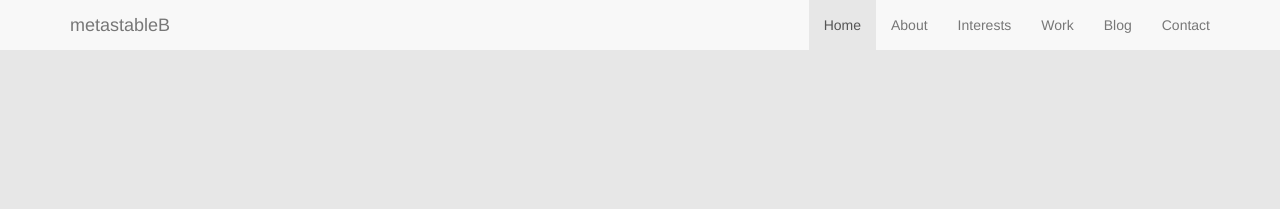
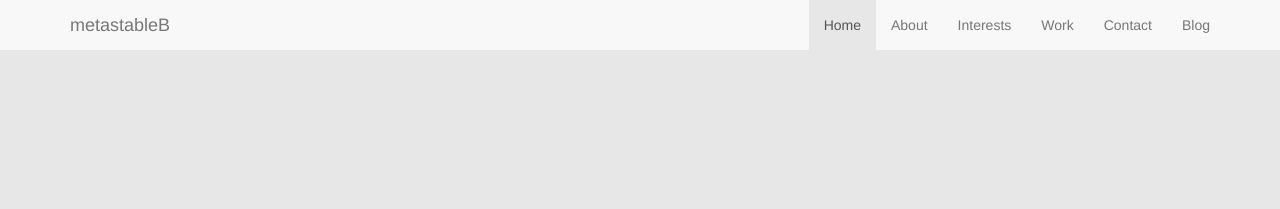
Before and after one commit to metastableB/metastableB.github.io, a Jekyll site: the page built from index.html, in a window 1280 px wide. Shown: the top 209 px of the page. Built offline with Jekyll 4.4.1, drawn with Linux system fonts in a browser that asks for light colours; nearby versions of some CDN libraries.

Commit message:
adding navbar

```diff
--- a/_includes/navbar_home.html
+++ b/_includes/navbar_home.html
@@ -22,23 +22,28 @@ aria-expanded controls the state of the items (like being collapsed)
 		        <span class="icon-bar"></span>
 		        <span class="icon-bar"></span>
 		        <span class="icon-bar"></span>
+				<span class="icon-bar"></span>
 		        <span class="icon-bar"></span>
-		        <span class="icon-bar"></span>
-		        <span class="icon-bar"></span>
-
 		    </button>
 		      <a class="navbar-brand" href="/">metastableB</a>
 		</div>
-		<dev id="navbar-items" class="navbar-collapse collapse">
+		<div id="navbar-items" class="navbar-collapse collapse">
 			<ul class="nav navbar-nav navbar-right">
 			<!-- something like the default active element-->
 				<li class="active"><a href="/">Home</a></li>
 				<li><a href="/#About">About</a></li>
 				<li><a href="/#Interests">Interests</a></li>
 				<li><a href="/#Work">Work</a></li>
+				<li><a href="/#Contact">Contact</a></li>
 				<li><a href="/blog">Blog</a></li>
-				<li><a href="/#Contact">Contact</a></li>
 			</ul>
-		</dev>
-	</dev>
+		</div>
+		<script>
+			$(document).ready(function(){
+				$(document).scroll(function(){
+					var a = $(window).scrollTop();
+				})
+			});
+		</script>
+	</div>
 </nav>
```
